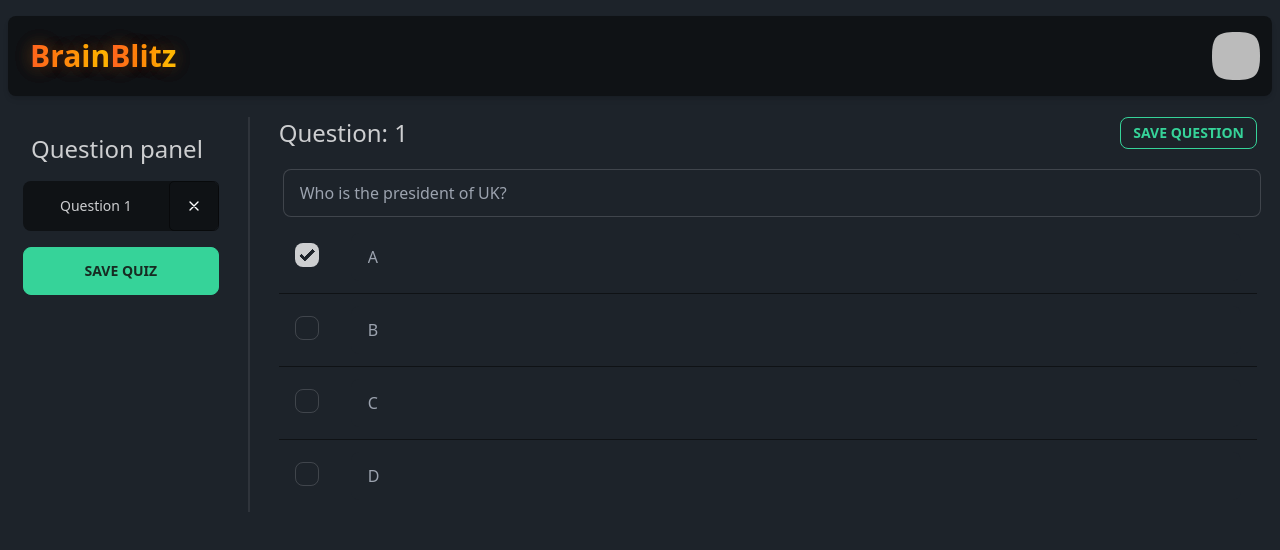
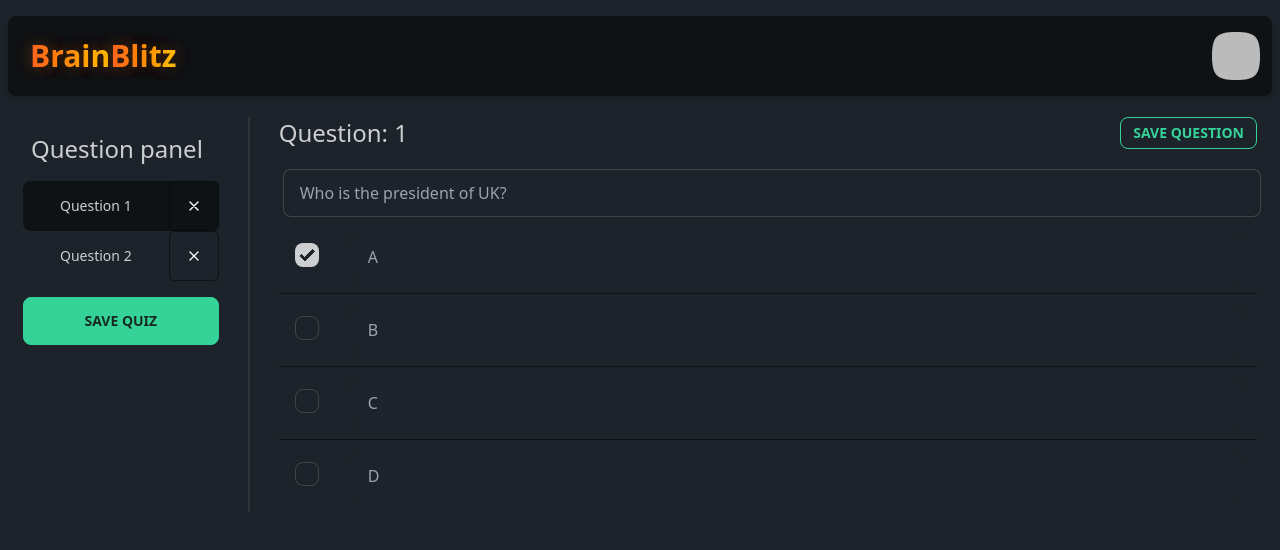
Before and after one commit to JeelRajodiya/brain-blitz, a Next.js app: page /NewQuiz/Questions in a window 1280 px wide. Shown: the top 550 px of the page. Built offline with nearby package versions, Linux system fonts and the light colour scheme; no server answers; sample sign-in values are in the browser's storage.

Commit message:
in progress

```diff
--- a/pages/NewQuiz/Questions.tsx
+++ b/pages/NewQuiz/Questions.tsx
@@ -67,10 +67,14 @@ export default function Questions() {
   const [questions, setQuestions] = useState<Question[]>([emptyQuestion]);
   const [question, setQuestion] = useState<Question>(emptyQuestion);
   const [activeQuestion, setActiveQuestion] = useState(1);
-
+  const [prevActiveQuestion, setPrevActiveQuestion] = useState(1);
   React.useEffect(() => {
+    const newQuestions = structuredClone(questions);
+    newQuestions[prevActiveQuestion] = question;
+    setQuestions(newQuestions);
+    if (activeQuestion == questions.length) {
+    }
     setQuestion(questions[activeQuestion] || emptyQuestion);
-    console.log(questions);
   }, [activeQuestion]);
 
   return (
@@ -115,6 +119,13 @@ export default function Questions() {
             <button
               className="btn btn-success mt-4 mb-4  btn-wide w-full text-center"
               onClick={() => {
+                if (questions.length === activeQuestion) {
+                  const newQuestions = structuredClone(questions);
+                  newQuestions.push(question);
+                  setQuestions(newQuestions);
+                  alert("Quiz Created Successfully");
+                }
+
                 postQuestions(
                   questions,
                   quizId as string,
@@ -138,6 +149,10 @@ export default function Questions() {
                 className="btn mb-4 btn-outline btn-success btn-sm"
                 onClick={() => {
                   const newQuestions = structuredClone(questions);
+                  // activeQuestion is one based index
+                  // questions.length is the total number of questions
+                  // if activeQuestion is equal to questions.length, then we are adding a new question
+                  console.log(activeQuestion, questions.length);
                   if (activeQuestion == questions.length) {
                     newQuestions.push(question);
                   } else {
```
Also changed, not shown: pages/JoinQuiz/index.tsx (+7 -1 lines).
